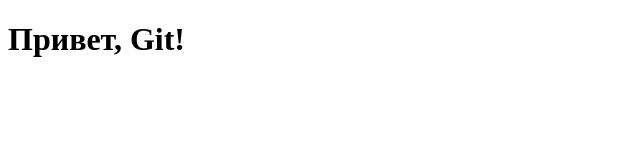
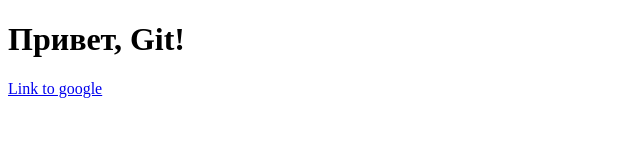
Before and after one commit to nikitos-n/aston_lesson_1, a plain HTML site: page index.html in a window 1280 px wide. Shown: the whole page, without its empty margins (0-640 px from the left). Drawn offline with Linux system fonts and the light colour scheme.

Commit message:
feat: add link

```diff
--- a/index.html
+++ b/index.html
@@ -7,5 +7,7 @@
 </head>
 <body>
 	<h1>Привет, Git!</h1>
+
+	<a href="https://google.com">Link to google</a>
 </body>
 </html>
```
